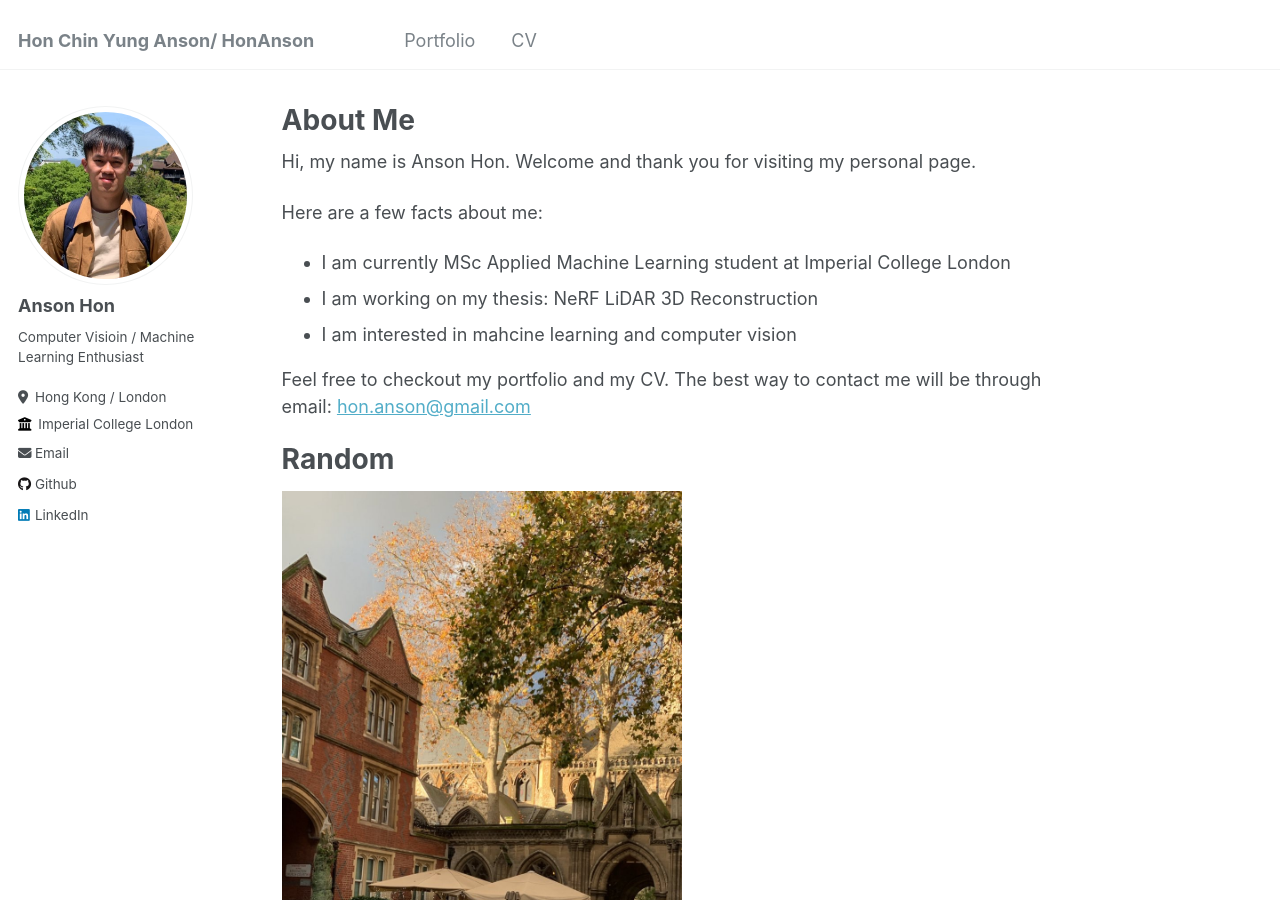
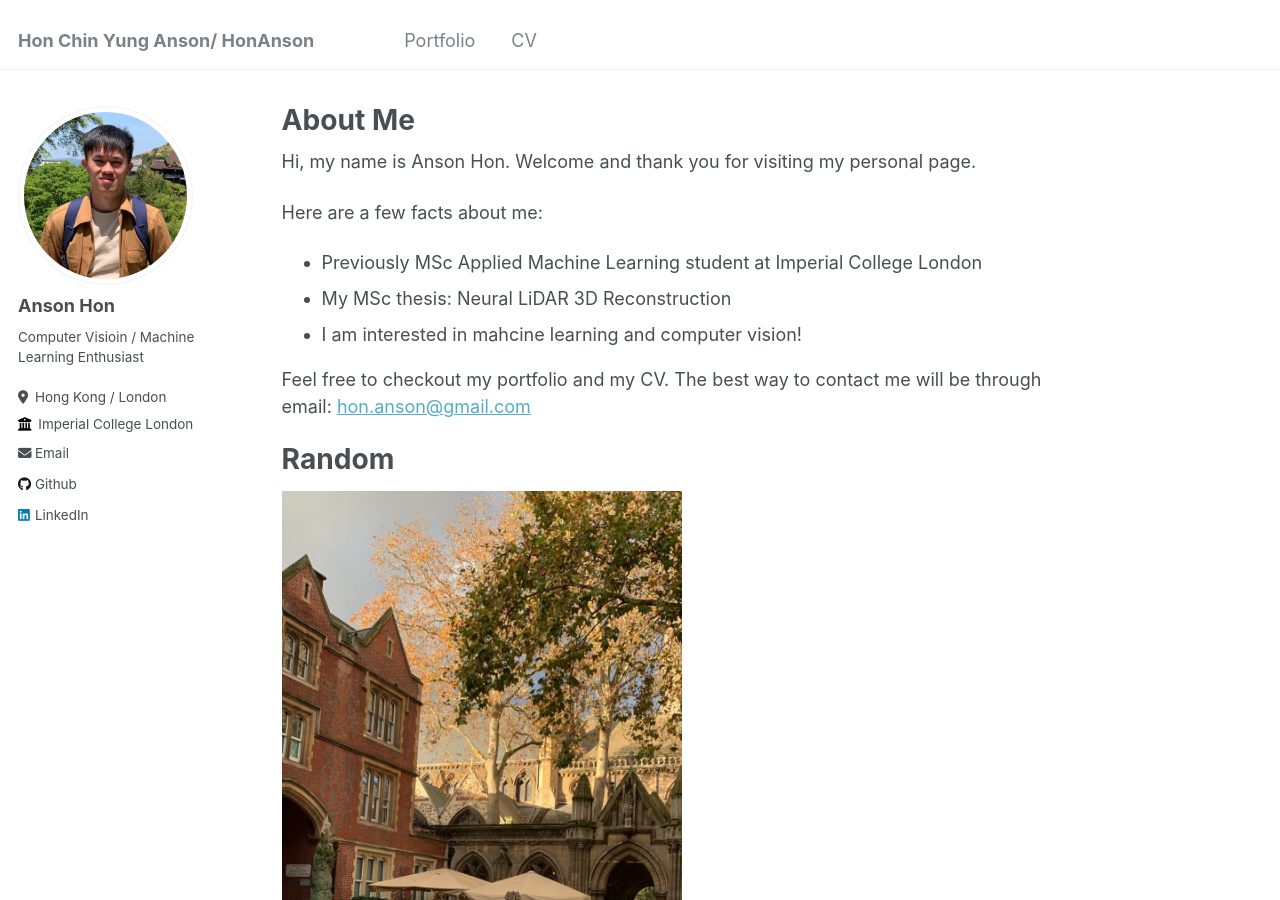
Before and after one commit to HonAnson/HonAnson.github.io, a Jekyll site: the page built from _pages/about.md, in a window 1280 px wide and 900 px high. Built offline with Jekyll 4.4.1, drawn with Linux system fonts in a browser that asks for light colours.

Commit message:
udpated about and cv

```diff
--- a/_pages/about.md
+++ b/_pages/about.md
@@ -9,9 +9,9 @@ redirect_from:
 Hi, my name is Anson Hon. Welcome and thank you for visiting my personal page.
 
 Here are a few facts about me:
-- I am currently MSc Applied Machine Learning student at Imperial College London
-- I am working on my thesis: NeRF LiDAR 3D Reconstruction
-- I am interested in mahcine learning and computer vision
+- Previously MSc Applied Machine Learning student at Imperial College London
+- My MSc thesis: Neural LiDAR 3D Reconstruction
+- I am interested in mahcine learning and computer vision!
 
 Feel free to checkout my portfolio and my CV. The best way to contact me will be through email: [hon.anson@gmail.com](hon.anson@gmail.com)
 
```
Also changed, not shown: _pages/cv.md (+1 -1 lines).
